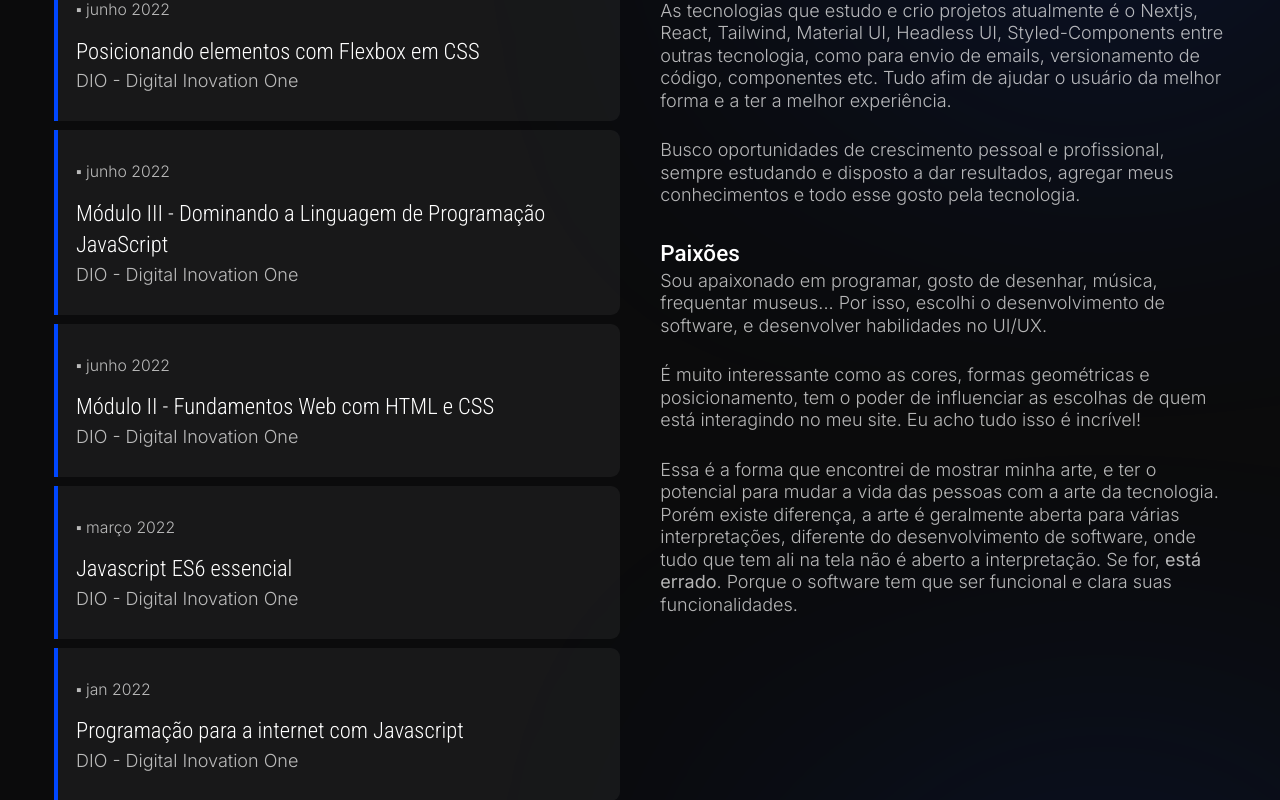
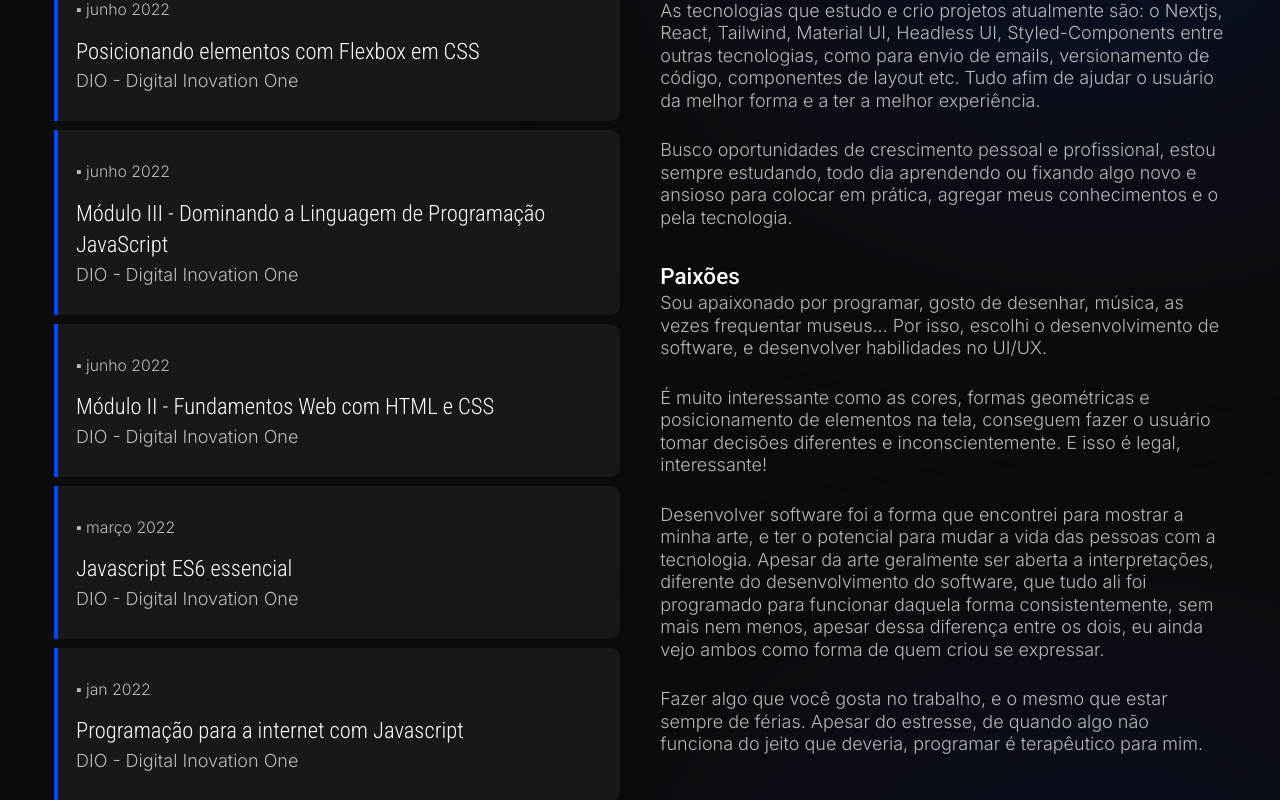
Before and after one commit to Maxwell-Santos/maxwell, a Next.js app: page / in a window 1280 px wide. Shown: the part 1080-1880 px from the top of the page. Built offline with nearby package versions, Linux system fonts and the light colour scheme.

Commit message:
mudando o title e limpeza de código

```diff
--- a/src/components/About.tsx
+++ b/src/components/About.tsx
@@ -7,28 +7,24 @@ import { FadeCircle } from "./Circles";
 import { motion, useAnimation } from 'framer-motion'
 import { useInView } from "react-intersection-observer";
 
-const leftVariant = {
-  visible: {opacity:1, x:0, transition: { duration: 0.7 }},
-  hidden: {opacity:0, x:-200}
-}
 const rightVariant = {
-  visible: {opacity:1, x:0, transition: { duration: 0.7 }},
-  hidden: {opacity:0, x:200}
+  visible: {
+    opacity:1,
+    scale: 1,
+    x:0,
+    transition: { duration: 0.5 }
+  },
+
+  hidden: {
+    opacity:0,
+    scale: .9,
+    x:200
+  }
 }
 
 export function About() {
-  const control = useAnimation()
   const controlAbout = useAnimation()
-  const [ref, inView] = useInView()
   const [refAbout, inViewAbout] = useInView()
-
-  useMemo(() => {
-    if(inView) {
-      control.start("visible")
-    } else {
-      control.start("hidden")
-    }
-  },[control, inView])
 
   useMemo(() => {
     if(inViewAbout) {
@@ -48,15 +44,11 @@ export function About() {
       className="flex flex-col-reverse justify-center items-start gap-9 sm:flex-row"
       >
 
-        <motion.div
+        <div
         className="flex-1"
-        ref={ref}
-        variants={leftVariant}
-        initial="hidden"
-        animate={control}
         >
           <Roadmap />
-        </motion.div>
+        </div>
 
         <motion.div
         className="flex-1"
@@ -85,28 +77,32 @@ export function About() {
               Meu objetivo atualmente é atuar no Frontend.
             </p>
             <br />
-            <p>As tecnologias que estudo e crio projetos atualmente é o Nextjs, React, Tailwind, Material UI, Headless UI, Styled-Components entre outras tecnologia, como para envio de emails, versionamento de código, componentes etc. Tudo afim de ajudar o usuário da melhor forma e a ter a melhor experiência.</p>
+            <p>As tecnologias que estudo e crio projetos atualmente são: o Nextjs, React, Tailwind, Material UI, Headless UI, Styled-Components entre outras tecnologias, como para envio de emails, versionamento de código, componentes de layout etc. Tudo afim de ajudar o usuário da melhor forma e a ter a melhor experiência.</p>
 
             <br />
-            <p>Busco oportunidades de crescimento pessoal e profissional, sempre estudando e disposto a dar resultados, agregar meus conhecimentos e todo esse gosto pela tecnologia.
+            <p>Busco oportunidades de crescimento pessoal e profissional, estou sempre estudando, todo dia aprendendo ou fixando algo novo e ansioso para colocar em prática, agregar meus conhecimentos e o pela tecnologia.
             </p>
           </div>
 
           <div className="mb-7" >
-            <h3 >Paixões</h3>
+            <h3>Paixões</h3>
             <p>
-              Sou apaixonado em programar, gosto de desenhar, música, frequentar museus...
+              Sou apaixonado por programar, gosto de desenhar, música, as vezes frequentar museus...
               Por isso, escolhi o desenvolvimento de software, e desenvolver habilidades no UI/UX.
             </p>
             <br />
             <p>
-              É muito interessante como as cores, formas geométricas e posicionamento, tem o poder de influenciar as escolhas de quem está interagindo no meu site.
-              Eu acho tudo isso é incrível!
+              É muito interessante como as cores, formas geométricas e posicionamento de elementos na tela, conseguem fazer o usuário tomar decisões diferentes e inconscientemente.
+              E isso é legal, interessante!
             </p>
             <br />
             <p>
-              Essa é a forma que encontrei de mostrar minha arte, e ter o potencial para mudar a vida das pessoas com a arte da tecnologia.
-              Porém existe diferença, a arte é geralmente aberta para várias interpretações, diferente do desenvolvimento de software, onde tudo que tem ali na tela não é aberto a interpretação. Se for, <strong>está errado</strong>. Porque o software tem que ser funcional e clara suas funcionalidades.
+              Desenvolver software foi a forma que encontrei para mostrar a minha arte, e ter o potencial para mudar a vida das pessoas com a tecnologia.
+              Apesar da arte geralmente ser aberta a interpretações, diferente do desenvolvimento do software, que tudo ali foi programado para funcionar daquela forma consistentemente, sem mais nem menos, apesar dessa diferença entre os dois, eu ainda vejo ambos como forma de quem criou se expressar.
+            </p>
+            <br />
+            <p>
+            Fazer algo que você gosta no trabalho, e o mesmo que estar sempre de férias. Apesar do estresse, de quando algo não funciona do jeito que deveria, programar é terapêutico para mim.
             </p>
           </div>
         </motion.div>
--- a/src/components/Head.tsx
+++ b/src/components/Head.tsx
@@ -1,10 +1,10 @@
 import Head from "next/head";
 
-export default function head() {
+export default function head({children}: any) {
 
   return (
    <Head>
-    <title>Maxwell Alves dos Santos</title>
+    <title>{children}</title>
    </Head>
  )
 }
--- a/src/components/Logo.tsx
+++ b/src/components/Logo.tsx
@@ -1,7 +1,6 @@
 import Image from 'next/future/image'
 
 export default function Logo() {
-
   return (
     <Image
       src='/icons/logoMaxCompletoClaro.png'
--- a/src/components/ProjectComponent.tsx
+++ b/src/components/ProjectComponent.tsx
@@ -20,7 +20,6 @@ export function ProjectComponent({ data }: ProjectComponentProps) {
     fetch(data.languages_url)
       .then(response => response.json())
       .then(data => setLanguages(data))
-
   }, [data.languages_url])
 
   const name = data.name.replaceAll("-", " ")
@@ -31,7 +30,6 @@ export function ProjectComponent({ data }: ProjectComponentProps) {
       transition-all
       md:overflow-hidden
       z-0"
-
     >
       <div
         className="p-3 w-full h-fit flex flex-col gap-5
--- a/src/components/Roadmap.tsx
+++ b/src/components/Roadmap.tsx
@@ -1,13 +1,25 @@
-interface StackProps {
-  date: string;
-  title: string;
-  place: string;
-  primary?: boolean;
-  id?: string;
+import { motion, useAnimation } from 'framer-motion'
+import { useMemo } from 'react'
+import { useInView } from 'react-intersection-observer'
+import { StackProps } from '../interfaces/StackProps'
+
+const ulVariant = {
+  visible: {
+    opacity: 1,
+    x: 0,
+    scale: 1,
+    transition: { duration: .5 }
+  },
+  // transition: { staggerDirection: 1 }
+
+  hidden: {
+    opacity: 0,
+    scale: .9,
+    x: -200,
+  }
 }
 
 function Stack({ date, place, title, primary, id }: StackProps) {
-
   return (
     <a
       href={`${primary ? '#' : `https://www.dio.me/certificate/${id}/`}`}
@@ -37,9 +49,25 @@ function Stack({ date, place, title, primary, id }: StackProps) {
 }
 
 export function Roadmap() {
+  const control = useAnimation()
+  const [ref, inView] = useInView()
+
+  useMemo(() => {
+    if (inView) {
+      control.start("visible")
+    } else {
+      control.start("hidden")
+    }
+  }, [control, inView])
 
   return (
-    <ul className="flex flex-col items-center max-w-lg mx-auto">
+    <motion.ul
+      className="flex flex-col items-center max-w-lg mx-auto"
+      ref={ref}
+      variants={ulVariant}
+      initial="hidden"
+      animate={control}
+    >
       <Stack
         primary
         date={"▪ fev 2019 - dez 2021"}
@@ -88,6 +116,6 @@ export function Roadmap() {
         place={"DIO - Digital Inovation One"}
         id={"ACFBADF4"}
       />
-    </ul>
+    </motion.ul>
   )
 }
--- a/src/components/TitleSection.tsx
+++ b/src/components/TitleSection.tsx
@@ -1,5 +1,3 @@
-import { useEffect } from "react"
-
 type Title = {
   title: string
 }
@@ -14,7 +12,6 @@ export function TitleSection({ title }: Title) {
         id={title}
         className="w-[150px] border-b-8 border-secondary text-end font-bold text-2xl uppercase
         md:text-3xl md:w-[17%]"
-
       >
         {title}
       </h2>
--- a/src/pages/api/contact.ts
+++ b/src/pages/api/contact.ts
@@ -26,12 +26,11 @@ export default async (req:NextApiRequest, res:NextApiResponse) => {
       <p>Feedback:${feedback}</p>`
     })
 
-
     console.log('mensagem enviada com sucesso', emailResponse)
+    res.status(200).json(req.body)
 
   } catch (error) {
     console.error(error)
   }
 
-  res.status(200).json(req.body)
 }
--- a/src/pages/index.tsx
+++ b/src/pages/index.tsx
@@ -11,7 +11,9 @@ import { Footer } from '../components/Footer'
 export default function Home() {
   return (
     <div className='overflow-hidden'>
-    <Head />
+
+    <Head>Maxwell Alves dos Santos</Head>
+
       <Header />
       <main
         className='mt-20 md:mt-28'
--- a/src/pages/portfolio.tsx
+++ b/src/pages/portfolio.tsx
@@ -8,6 +8,7 @@ import { TitleSection } from "../components/TitleSection";
 
 import projectsPhotos from '../importAssets/importsProjectsPhotos';
 
+import { Fade, Modal } from '@mui/material';
 import { FreeMode, Mousewheel, Pagination } from 'swiper';
 import { Swiper, SwiperSlide } from 'swiper/react';
 import 'swiper/css';
@@ -17,7 +18,6 @@ import "swiper/css/free-mode";
 //INTERFACE
 import { ProjectProps } from '../interfaces/RepositoriesProps';
 import { FadeCircle } from '../components/Circles';
-import { Fade, Modal } from '@mui/material';
 interface RepositoriesPropsShow extends ProjectProps {
   img: any
 }
@@ -138,7 +138,7 @@ export default function Portfolios({ repositories }: any) {
 
   return (
     <>
-      <Head />
+      <Head>Maxwell Alves dos Santos - Portfólio</Head>
 
       <section className="my-24 max-w-full px-3">
         <Header page="portfolio" />
@@ -157,6 +157,7 @@ export default function Portfolios({ repositories }: any) {
           >
             Todos
           </button>
+
           <button
             className={`linkSection ${projectType == 'web' && "bg-secondary/50"}`}
             title="projetos web"
@@ -164,6 +165,7 @@ export default function Portfolios({ repositories }: any) {
           >
             Web
           </button>
+
           <button
             className={`linkSection ${projectType == 'mobile-first' && "bg-secondary/50"}`}
             title="projetos mobile first"
@@ -171,10 +173,13 @@ export default function Portfolios({ repositories }: any) {
           >
             Mobile-first
           </button>
+
           <span
             className='bg-[#EEEEEE30] rounded-full px-2 flex items-center justify-center text-sm cursor-pointer'
             onClick={handleModal}
-          >?</span>
+          >
+            ?
+          </span>
 
           <Modal
             open={open}
```
Also changed, not shown: src/interfaces/RepositoriesProps.d.ts (+1 -8 lines), src/interfaces/StackProps.d.ts (added, +7 -0 lines).
